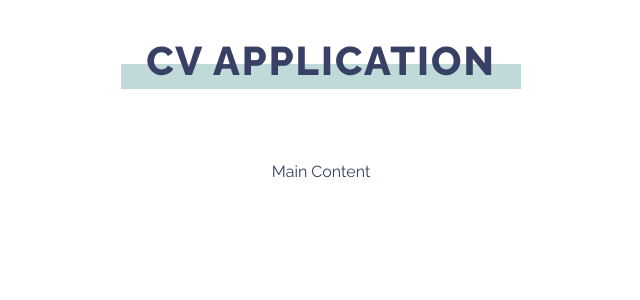
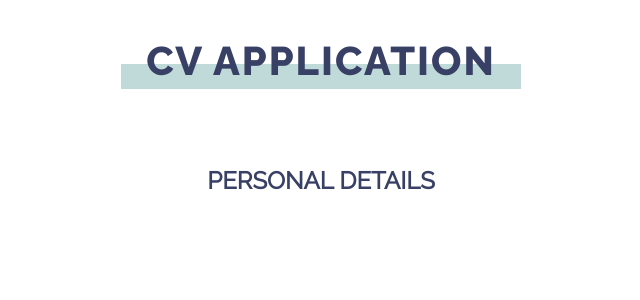
Before and after one commit to mooniiDev/cv-application, a React (Create React App) app: page / in a window 1280 px wide. Shown: the top 300 px of the page, without its empty margins (319-959 px from the left). Built offline with nearby package versions, Linux system fonts and the light colour scheme.

Commit message:
Add PersonalDetails component

```diff
--- a/src/components/Main.js
+++ b/src/components/Main.js
@@ -1,4 +1,5 @@
 import React from 'react';
+import PersonalDetails from './PersonalDetails';
 
 class Main extends React.Component {
   constructor(props) {
@@ -10,7 +11,7 @@ class Main extends React.Component {
   render() {
     return (
       <main id="main">
-        <p>Main Content</p>
+        <PersonalDetails />
       </main>
     );
   }
--- /dev/null
+++ b/src/components/PersonalDetails.js
@@ -0,0 +1,19 @@
+import React from 'react';
+
+class PersonalDetails extends React.Component {
+  constructor(props) {
+    super(props);
+
+    this.state = {};
+  }
+
+  render() {
+    return (
+      <div className="PersonalDetails">
+        <h2>PERSONAL DETAILS</h2>
+      </div>
+    );
+  }
+}
+
+export default PersonalDetails;
```
